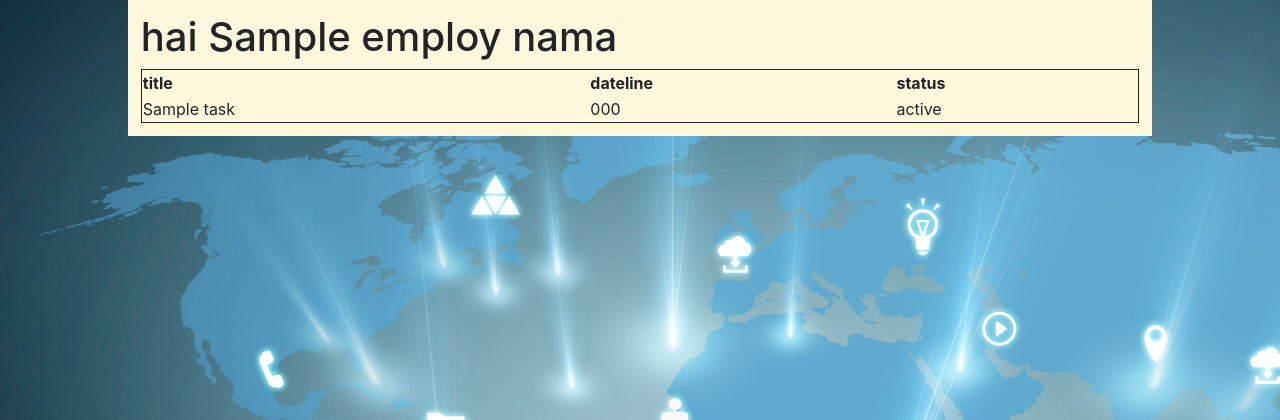
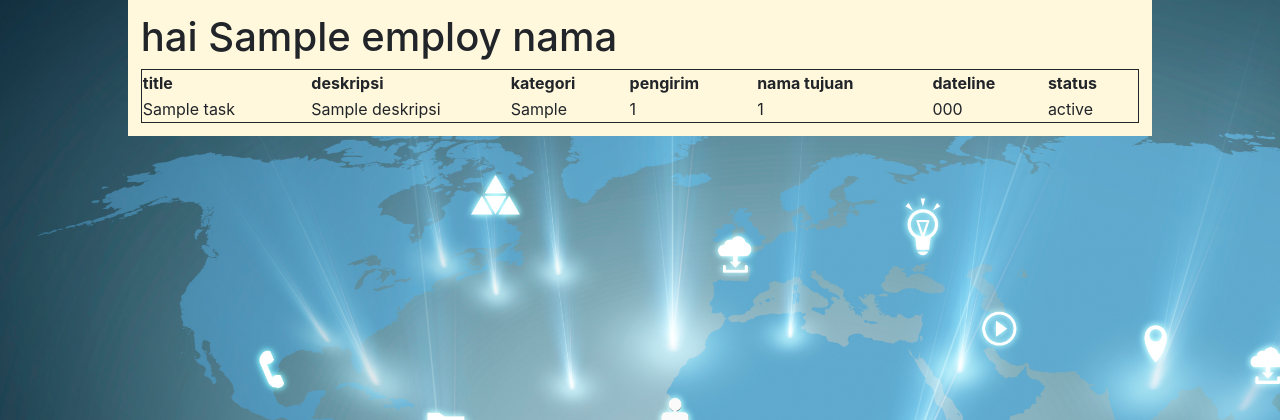
Before and after one commit to rizkibhaskaraa/CRM-Gink, a CodeIgniter app: the page made by application/views/Detail/detail.php in a window 1280 px wide. Shown: the top 420 px of the page. Run offline with CodeIgniter, Linux system fonts and the light colour scheme; the template is opened without the code that fills it: most values are stand-ins (such as "Sample title", 1, 10 or a date in 2020).

Commit message:
Update detail

```diff
--- a/application/controllers/detail.php
+++ b/application/controllers/detail.php
@@ -9,7 +9,7 @@ class Detail extends CI_Controller
         $this->load->model('detail_model');
     }
 
-    public function index($user, $task)
+    public function detailumum($user, $task)
     {
         $employ = $this->detail_model->getemploy($user);
         $data["employ_nama"] = $employ["nama"];
--- a/application/controllers/home.php
+++ b/application/controllers/home.php
@@ -34,6 +34,6 @@ class Home extends CI_Controller
 
     public function detail($id, $task)
     {
-        redirect(base_url('index.php/detail/index/') . $id . "/" . $task);
+        redirect(base_url('index.php/detail/detailumum/') . $id . "/" . $task);
     }
 }
--- a/application/models/home_model.php
+++ b/application/models/home_model.php
@@ -29,6 +29,7 @@ class home_model extends CI_model
     }
     public function gettaskdihead($nama_departemen)
     {
+
         return $this->db->get_where('task', array('nama_dept_tujuan' => $nama_departemen))->result_array();
     }
     public function updatestatus($id)
--- a/application/views/Detail/detail.php
+++ b/application/views/Detail/detail.php
@@ -20,14 +20,22 @@
     <div class="container-task">
         <h1>hai <?php echo $employ_nama ?></h1>
 
-        <table style="border:1px solid; width:100%">
+        <table style="border:1px solid; width:100%; ">
             <tr>
                 <th>title</th>
+                <th width="20%">deskripsi</th>
+                <th>kategori</th>
+                <th>pengirim</th>
+                <th>nama tujuan</th>
                 <th>dateline</th>
                 <th>status</th>
             </tr>
             <tr>
                 <td><?php echo $task["title"] ?></td>
+                <td><?php echo $task["deskripsi"] ?></td>
+                <td><?php echo $task["kategori_masalah"] ?></td>
+                <td><?php echo $task["id_employ_kirim"] ?></td>
+                <td><?php echo $task["id_employ_tujuan"] ?></td>
                 <td><?php echo $task["dateline"] ?></td>
                 <td><?php echo $task["status"] ?></td>
             </tr>
```
